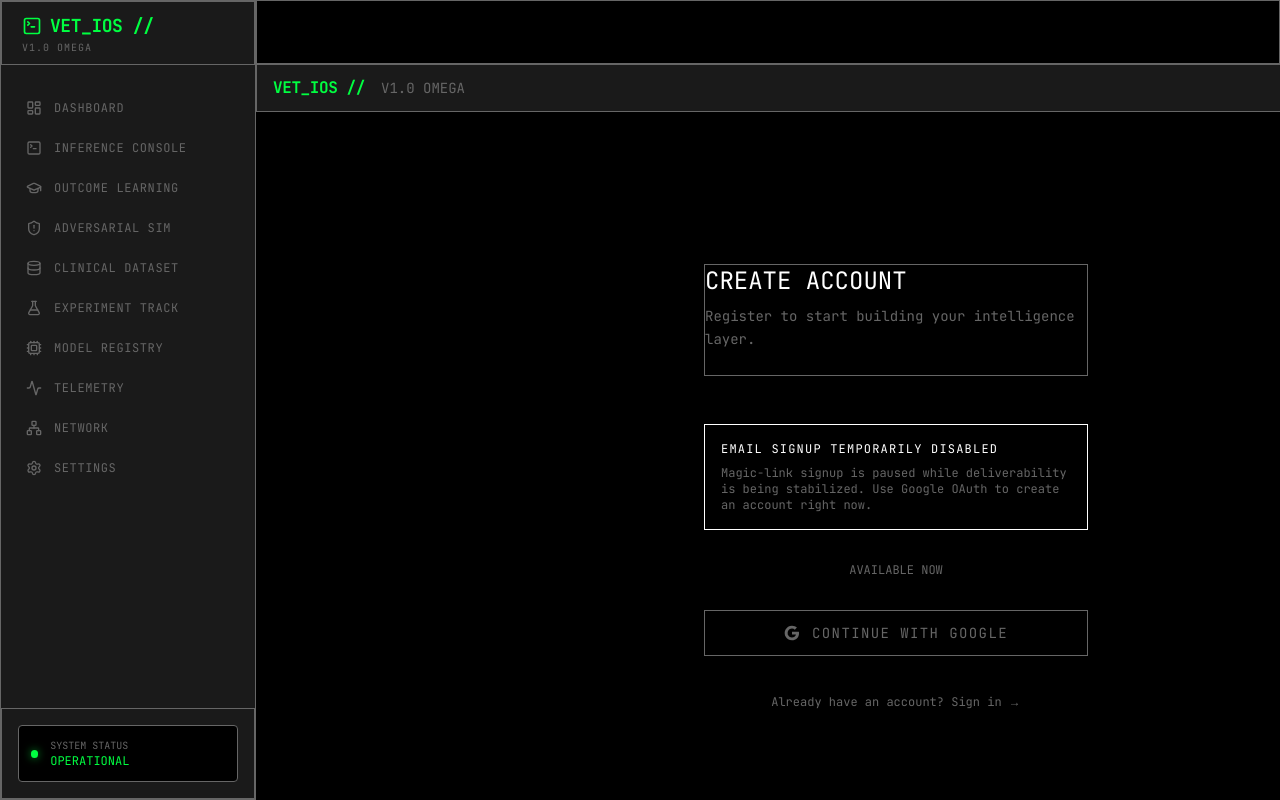
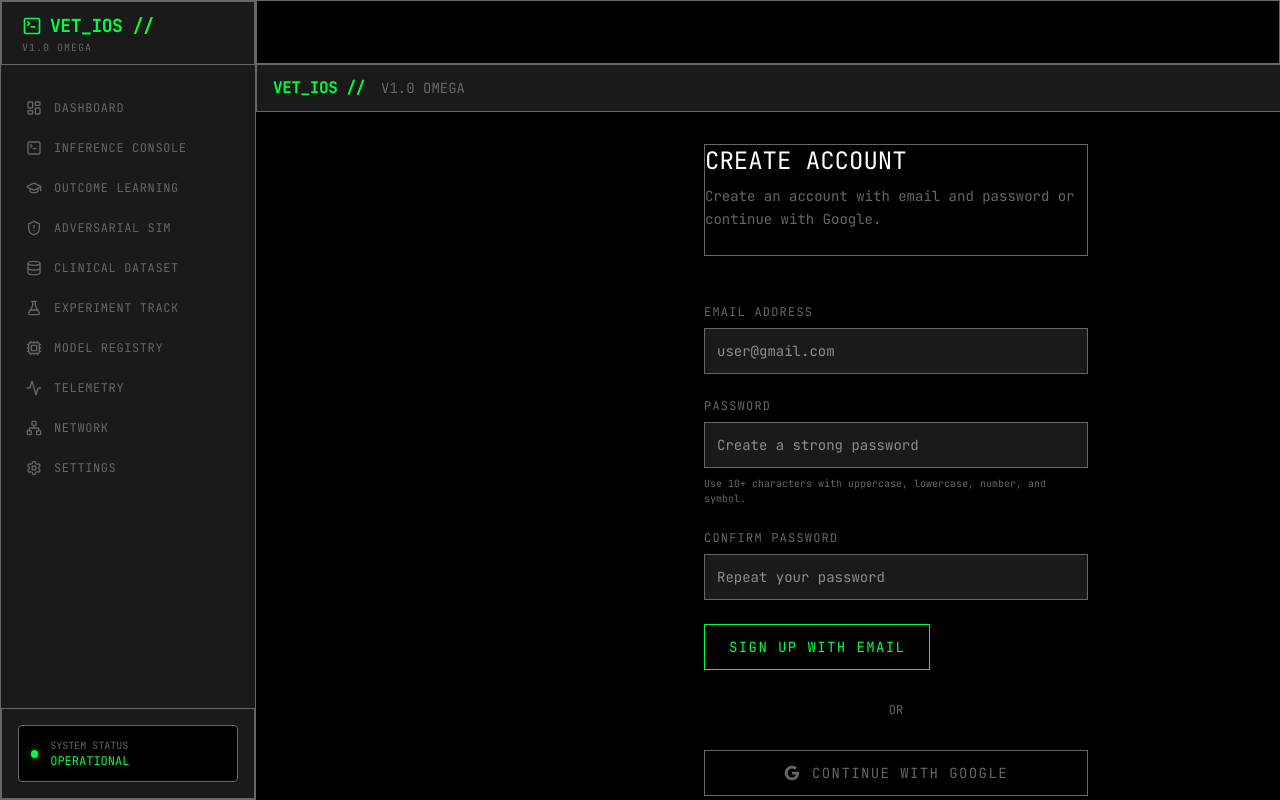
Before and after one commit to Jaybe-123456/VetIOS, a Next.js app in the folder apps/web/: page /signup in a window 1280 px wide. Built offline with nearby package versions, Linux system fonts and the light colour scheme; no server answers.

Commit message:
Add email password auth fallback

```diff
--- a/apps/web/app/login/page.tsx
+++ b/apps/web/app/login/page.tsx
@@ -1,6 +1,7 @@
 'use client';
 
 import { useState } from 'react';
+import { useRouter } from 'next/navigation';
 import { getSupabaseBrowser } from '@/lib/supabaseBrowser';
 import {
     TerminalLabel,
@@ -10,31 +11,31 @@ import {
     PageHeader,
 } from '@/components/ui/terminal';
 
-const EMAIL_MAGIC_LINKS_ENABLED = process.env.NEXT_PUBLIC_ENABLE_EMAIL_MAGIC_LINKS === 'true';
-
 export default function LoginPage() {
+    const router = useRouter();
     const [email, setEmail] = useState('');
-    const [status, setStatus] = useState<'idle' | 'sending' | 'sent' | 'error'>('idle');
+    const [password, setPassword] = useState('');
+    const [status, setStatus] = useState<'idle' | 'submitting' | 'success' | 'error'>('idle');
     const [errorMessage, setErrorMessage] = useState<string | null>(null);
 
-    async function handleMagicLink(e: React.FormEvent) {
+    async function handleEmailPasswordLogin(e: React.FormEvent) {
         e.preventDefault();
-        setStatus('sending');
+        setStatus('submitting');
         setErrorMessage(null);
 
         const supabase = getSupabaseBrowser();
-        const { error } = await supabase.auth.signInWithOtp({
+        const { error } = await supabase.auth.signInWithPassword({
             email,
-            options: {
-                emailRedirectTo: `${window.location.origin}/auth/callback`,
-            },
+            password,
         });
 
         if (error) {
             setStatus('error');
             setErrorMessage(error.message);
         } else {
-            setStatus('sent');
+            setStatus('success');
+            router.push('/inference');
+            router.refresh();
         }
     }
 
@@ -59,39 +60,51 @@ export default function LoginPage() {
                 <Container className="max-w-md w-full">
                     <PageHeader
                         title="AUTHENTICATE"
-                        description="Sign in to access the VetIOS Intelligence Console."
+                        description="Sign in with email and password or continue with Google."
                     />
 
-                    {status === 'sent' ? (
+                    {status === 'success' ? (
                         <div className="p-6 border border-accent bg-accent/5 text-center space-y-4">
                             <div className="text-accent font-mono text-sm uppercase tracking-widest">
-                                Magic link sent
+                                Authentication successful
                             </div>
                             <p className="font-mono text-xs text-muted">
-                                Check your email for a sign-in link.
-                                <br />
-                                (Local dev: check Inbucket at <a href="http://127.0.0.1:54324" className="text-accent underline" target="_blank">127.0.0.1:54324</a>)
+                                Redirecting you into the VetIOS console.
                             </p>
                         </div>
                     ) : (
                         <div className="space-y-8">
-                            {EMAIL_MAGIC_LINKS_ENABLED ? (
-                                <form onSubmit={handleMagicLink} className="space-y-6">
+                            <form onSubmit={handleEmailPasswordLogin} className="space-y-6">
                                 <div>
                                     <TerminalLabel htmlFor="email">Email Address</TerminalLabel>
                                     <TerminalInput
                                         id="email"
                                         name="email"
                                         type="email"
-                                            placeholder="vet@clinic.com"
+                                        placeholder="user@gmail.com"
                                         value={email}
                                         onChange={(e) => setEmail(e.target.value)}
+                                        autoComplete="email"
                                         required
                                     />
                                 </div>
 
-                                    <TerminalButton type="submit" disabled={status === 'sending'}>
-                                        {status === 'sending' ? 'SENDING LINK...' : 'SEND MAGIC LINK'}
+                                <div>
+                                    <TerminalLabel htmlFor="password">Password</TerminalLabel>
+                                    <TerminalInput
+                                        id="password"
+                                        name="password"
+                                        type="password"
+                                        placeholder="Enter your password"
+                                        value={password}
+                                        onChange={(e) => setPassword(e.target.value)}
+                                        autoComplete="current-password"
+                                        required
+                                    />
+                                </div>
+
+                                <TerminalButton type="submit" disabled={status === 'submitting'}>
+                                    {status === 'submitting' ? 'SIGNING IN...' : 'SIGN IN WITH EMAIL'}
                                 </TerminalButton>
 
                                 {status === 'error' && errorMessage && (
@@ -100,23 +113,10 @@ export default function LoginPage() {
                                     </div>
                                 )}
                             </form>
-                            ) : (
-                                <div className="p-4 border border-warning bg-warning/5 space-y-2">
-                                    <div className="font-mono text-xs uppercase tracking-widest text-warning">
-                                        Email sign-in temporarily disabled
-                                    </div>
-                                    <p className="font-mono text-xs text-muted">
-                                        Magic-link login is paused while deliverability is being stabilized.
-                                        Use Google OAuth for access right now.
-                                    </p>
-                                </div>
-                            )}
 
                             <div className="flex items-center gap-4">
                                 <div className="flex-1 h-px bg-grid" />
-                                <span className="font-mono text-xs text-muted uppercase">
-                                    {EMAIL_MAGIC_LINKS_ENABLED ? 'or' : 'available now'}
-                                </span>
+                                <span className="font-mono text-xs text-muted uppercase">or</span>
                                 <div className="flex-1 h-px bg-grid" />
                             </div>
 
--- a/apps/web/app/signup/page.tsx
+++ b/apps/web/app/signup/page.tsx
@@ -1,7 +1,9 @@
 'use client';
 
 import { useState } from 'react';
+import { useRouter } from 'next/navigation';
 import { getSupabaseBrowser } from '@/lib/supabaseBrowser';
+import { validatePasswordPolicy } from '@/lib/auth/passwordPolicy';
 import {
     TerminalLabel,
     TerminalInput,
@@ -10,21 +12,36 @@ import {
     PageHeader,
 } from '@/components/ui/terminal';
 
-const EMAIL_MAGIC_LINKS_ENABLED = process.env.NEXT_PUBLIC_ENABLE_EMAIL_MAGIC_LINKS === 'true';
-
 export default function SignupPage() {
+    const router = useRouter();
     const [email, setEmail] = useState('');
-    const [status, setStatus] = useState<'idle' | 'sending' | 'sent' | 'error'>('idle');
+    const [password, setPassword] = useState('');
+    const [confirmPassword, setConfirmPassword] = useState('');
+    const [status, setStatus] = useState<'idle' | 'submitting' | 'sent' | 'success' | 'error'>('idle');
     const [errorMessage, setErrorMessage] = useState<string | null>(null);
 
-    async function handleMagicLink(e: React.FormEvent) {
+    async function handleEmailPasswordSignup(e: React.FormEvent) {
         e.preventDefault();
-        setStatus('sending');
+        setStatus('submitting');
         setErrorMessage(null);
 
+        if (password !== confirmPassword) {
+            setStatus('error');
+            setErrorMessage('Passwords do not match.');
+            return;
+        }
+
+        const passwordValidation = validatePasswordPolicy(email, password);
+        if (!passwordValidation.valid) {
+            setStatus('error');
+            setErrorMessage(passwordValidation.issues.join(' '));
+            return;
+        }
+
         const supabase = getSupabaseBrowser();
-        const { error } = await supabase.auth.signInWithOtp({
+        const { data, error } = await supabase.auth.signUp({
             email,
+            password,
             options: {
                 emailRedirectTo: `${window.location.origin}/auth/callback`,
             },
@@ -33,6 +50,10 @@ export default function SignupPage() {
         if (error) {
             setStatus('error');
             setErrorMessage(error.message);
+        } else if (data.session) {
+            setStatus('success');
+            router.push('/inference');
+            router.refresh();
         } else {
             setStatus('sent');
         }
@@ -59,39 +80,78 @@ export default function SignupPage() {
                 <Container className="max-w-md w-full">
                     <PageHeader
                         title="CREATE ACCOUNT"
-                        description="Register to start building your intelligence layer."
+                        description="Create an account with email and password or continue with Google."
                     />
 
-                    {status === 'sent' ? (
+                    {status === 'success' ? (
                         <div className="p-6 border border-accent bg-accent/5 text-center space-y-4">
                             <div className="text-accent font-mono text-sm uppercase tracking-widest">
-                                Magic link sent
+                                Account created
                             </div>
                             <p className="font-mono text-xs text-muted">
-                                Check your email to confirm your account.
-                                <br />
-                                (Local dev: check Inbucket at <a href="http://127.0.0.1:54324" className="text-accent underline" target="_blank">127.0.0.1:54324</a>)
+                                Redirecting you into the VetIOS console.
+                            </p>
+                        </div>
+                    ) : status === 'sent' ? (
+                        <div className="p-6 border border-accent bg-accent/5 text-center space-y-4">
+                            <div className="text-accent font-mono text-sm uppercase tracking-widest">
+                                Check your email
+                            </div>
+                            <p className="font-mono text-xs text-muted">
+                                Your account was created. If email confirmation is enabled in Supabase,
+                                use the verification email before signing in.
                             </p>
                         </div>
                     ) : (
                         <div className="space-y-8">
-                            {EMAIL_MAGIC_LINKS_ENABLED ? (
-                                <form onSubmit={handleMagicLink} className="space-y-6">
+                            <form onSubmit={handleEmailPasswordSignup} className="space-y-6">
                                 <div>
                                     <TerminalLabel htmlFor="email">Email Address</TerminalLabel>
                                     <TerminalInput
                                         id="email"
                                         name="email"
                                         type="email"
-                                            placeholder="vet@clinic.com"
+                                        placeholder="user@gmail.com"
                                         value={email}
                                         onChange={(e) => setEmail(e.target.value)}
+                                        autoComplete="email"
                                         required
                                     />
                                 </div>
 
-                                    <TerminalButton type="submit" disabled={status === 'sending'}>
-                                        {status === 'sending' ? 'SENDING LINK...' : 'SEND MAGIC LINK'}
+                                <div>
+                                    <TerminalLabel htmlFor="password">Password</TerminalLabel>
+                                    <TerminalInput
+                                        id="password"
+                                        name="password"
+                                        type="password"
+                                        placeholder="Create a strong password"
+                                        value={password}
+                                        onChange={(e) => setPassword(e.target.value)}
+                                        autoComplete="new-password"
+                                        required
+                                    />
+                                    <p className="mt-2 font-mono text-[10px] text-muted">
+                                        Use 10+ characters with uppercase, lowercase, number, and symbol.
+                                    </p>
+                                </div>
+
+                                <div>
+                                    <TerminalLabel htmlFor="confirmPassword">Confirm Password</TerminalLabel>
+                                    <TerminalInput
+                                        id="confirmPassword"
+                                        name="confirmPassword"
+                                        type="password"
+                                        placeholder="Repeat your password"
+                                        value={confirmPassword}
+                                        onChange={(e) => setConfirmPassword(e.target.value)}
+                                        autoComplete="new-password"
+                                        required
+                                    />
+                                </div>
+
+                                <TerminalButton type="submit" disabled={status === 'submitting'}>
+                                    {status === 'submitting' ? 'CREATING ACCOUNT...' : 'SIGN UP WITH EMAIL'}
                                 </TerminalButton>
 
                                 {status === 'error' && errorMessage && (
@@ -100,23 +160,10 @@ export default function SignupPage() {
                                     </div>
                                 )}
                             </form>
-                            ) : (
-                                <div className="p-4 border border-warning bg-warning/5 space-y-2">
-                                    <div className="font-mono text-xs uppercase tracking-widest text-warning">
-                                        Email signup temporarily disabled
-                                    </div>
-                                    <p className="font-mono text-xs text-muted">
-                                        Magic-link signup is paused while deliverability is being stabilized.
-                                        Use Google OAuth to create an account right now.
-                                    </p>
-                                </div>
-                            )}
 
                             <div className="flex items-center gap-4">
                                 <div className="flex-1 h-px bg-grid" />
-                                <span className="font-mono text-xs text-muted uppercase">
-                                    {EMAIL_MAGIC_LINKS_ENABLED ? 'or' : 'available now'}
-                                </span>
+                                <span className="font-mono text-xs text-muted uppercase">or</span>
                                 <div className="flex-1 h-px bg-grid" />
                             </div>
 
--- /dev/null
+++ b/apps/web/lib/auth/passwordPolicy.ts
@@ -0,0 +1,43 @@
+export interface PasswordValidationResult {
+    valid: boolean;
+    issues: string[];
+}
+
+const MIN_PASSWORD_LENGTH = 10;
+const COMMON_PASSWORD_FRAGMENTS = ['password', '123456', 'qwerty', 'letmein', 'welcome'];
+
+export function validatePasswordPolicy(email: string, password: string): PasswordValidationResult {
+    const issues: string[] = [];
+    const normalizedPassword = password.trim();
+
+    if (normalizedPassword.length < MIN_PASSWORD_LENGTH) {
+        issues.push(`Use at least ${MIN_PASSWORD_LENGTH} characters.`);
+    }
+    if (!/[a-z]/.test(normalizedPassword)) {
+        issues.push('Add a lowercase letter.');
+    }
+    if (!/[A-Z]/.test(normalizedPassword)) {
+        issues.push('Add an uppercase letter.');
+    }
+    if (!/\d/.test(normalizedPassword)) {
+        issues.push('Add a number.');
+    }
+    if (!/[^A-Za-z0-9]/.test(normalizedPassword)) {
+        issues.push('Add a symbol.');
+    }
+
+    const normalizedEmail = email.trim().toLowerCase();
+    const localPart = normalizedEmail.split('@')[0] ?? '';
+    if (localPart.length >= 3 && normalizedPassword.toLowerCase().includes(localPart)) {
+        issues.push('Do not include your email name in the password.');
+    }
+
+    if (COMMON_PASSWORD_FRAGMENTS.some((fragment) => normalizedPassword.toLowerCase().includes(fragment))) {
+        issues.push('Avoid common password patterns.');
+    }
+
+    return {
+        valid: issues.length === 0,
+        issues,
+    };
+}
```
Lines whose indentation alone changed are shown as unchanged.
